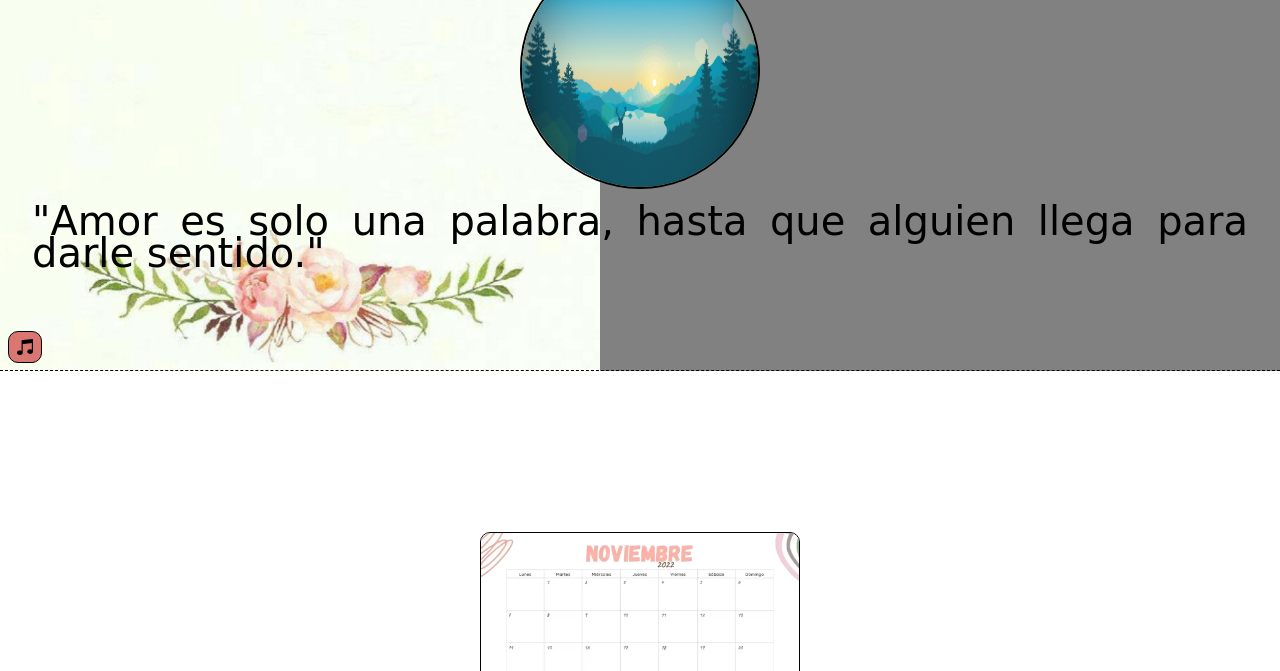
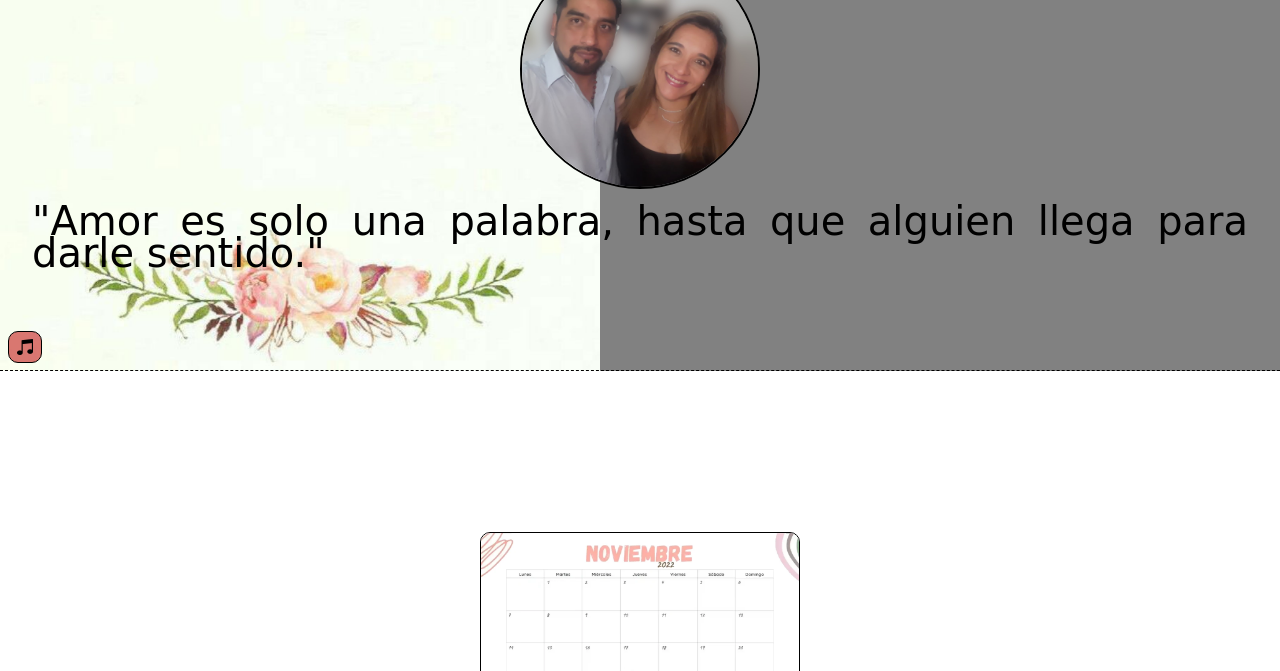
Before and after one commit to marcelonj/tarjeta, a plain HTML site: page index.html in a window 1280 px wide. Shown: the part 429-1100 px from the top of the page. Drawn offline with Linux system fonts and the light colour scheme; a web font is replaced by a local one.

Commit message:
Update index.html

```diff
--- a/index.html
+++ b/index.html
@@ -38,7 +38,7 @@
         <div id="inicio">
             <p id="boda">Faltan:</p>
             <div id="contador"></div>
-            <img src="recursos/wallpaper.jpg" alt="novios">
+            <img src="recursos/foto.jpg" alt="novios">
             <p id="frase">"Amor es solo una palabra, hasta que alguien llega para darle sentido."</p>
         </div>
         <div id="fecha">
```
